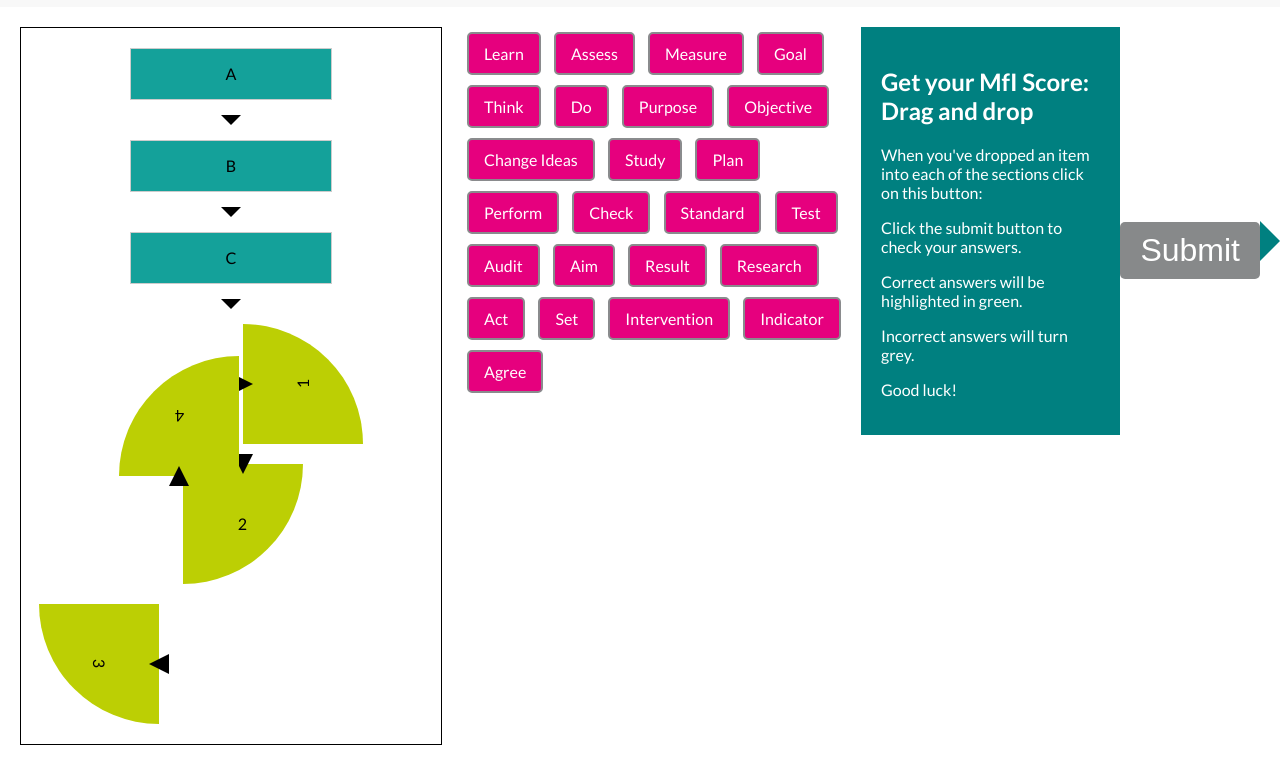
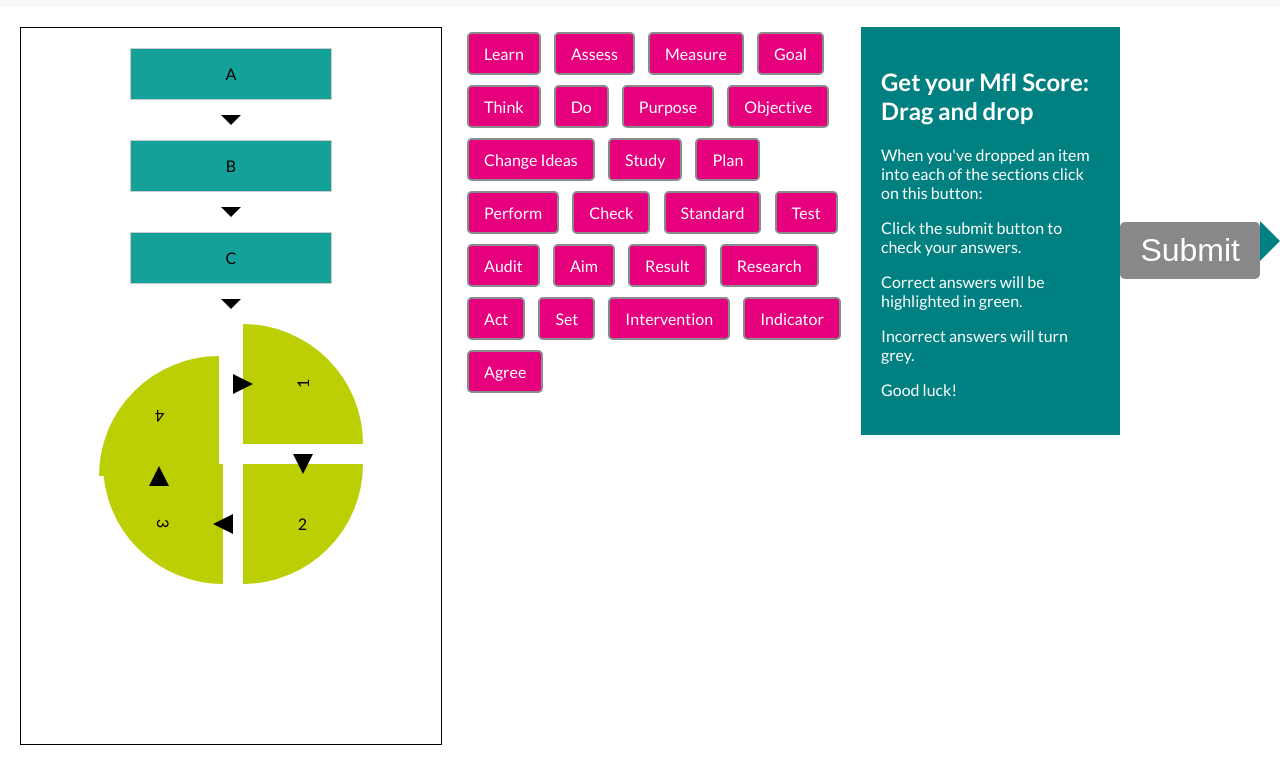
Before and after one commit to NicInTheLoop/MfIgame, a plain HTML site: page index.html in a window 1280 px wide. Shown: the part 84-849 px from the top of the page. Drawn offline with Linux system fonts and the light colour scheme.

Commit message:
Adjust quarters again,
Previous changes lost

```diff
--- a/styles.css
+++ b/styles.css
@@ -102,19 +102,19 @@ h1 {
 
 #quarter2 {
     top: 50%;
-    left: 68%; /* Adjusted left position */
+    left: 83%; /* Adjusted left position */
     transform: translate(-100%, -50%) rotate(90deg);
 }
 
 #quarter3 {
-    top: 100%;
-    left: 17%; /* Adjusted left position */
+    top: 65%;
+    left: 33%; /* Adjusted left position */
     transform: translate(-50%, -100%) rotate(180deg);
 }
 
 #quarter4 {
     top: 23%;
-    left: 22%; /* Adjusted left position */
+    left: 17%; /* Adjusted left position */
     transform: translate(0, -50%) rotate(270deg);
 }
 
```
